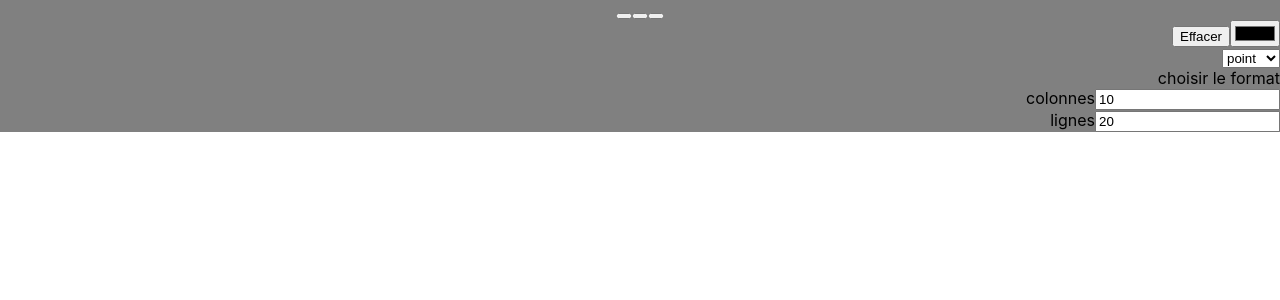
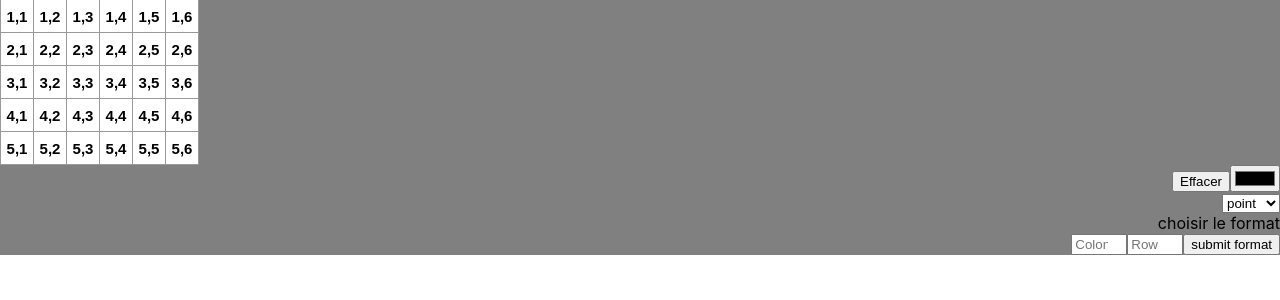
Before and after one commit to Clr34/applicationDessin, a React (Create React App) app: page / in a window 1280 px wide. Shown: the top 300 px of the page. Built offline with nearby package versions, Linux system fonts and the light colour scheme.

Commit message:
erasing and format

```diff
--- a/package.json
+++ b/package.json
@@ -6,6 +6,7 @@
     "@testing-library/jest-dom": "^5.15.0",
     "@testing-library/react": "^11.2.7",
     "@testing-library/user-event": "^12.8.3",
+    "create-react-app": "^4.0.3",
     "react": "^17.0.2",
     "react-dom": "^17.0.2",
     "react-scripts": "4.0.3",
--- a/src/App.css
+++ b/src/App.css
@@ -12,3 +12,42 @@
 .Format{
     text-color: red;
   }
+
+
+.whiteButton{
+    background: white;
+    border: 1px solid #999;
+    float: left;
+    font-size: 15px;
+    font-weight: bold;
+    line-height: 34px;
+    height: 34px;
+    margin-right: -1px;
+    margin-top: -1px;
+    padding: 0;
+    text-align: center;
+    width: 34px;
+    color: black;
+}
+
+.blackButton{
+    background: black;
+    border: 1px solid #999;
+    float: left;
+    font-size: 15px;
+    font-weight: bold;
+    line-height: 34px;
+    height: 34px;
+    margin-right: -1px;
+    margin-top: -1px;
+    padding: 0;
+    text-align: center;
+    width: 34px;
+    color:green;
+}
+
+.board-row:after {
+    clear: both;
+    content: "";
+    display: table;
+}
--- a/src/Board.js
+++ b/src/Board.js
@@ -1,39 +1,84 @@
 import React from 'react';
+import Format from './Components/Format';
+import Eraser from "./Components/Eraser";
 
-class Board extends React.Component{
-    constructor(){
-           super();
+class Pixel extends React.Component{
 
-           this.state = {
-                black: true
+    constructor(props)
+    {
+        super(props)
+        this.indexCol = this.props.indexCol;
+        this.indexRow= this.props.indexRow;
+        this.getColor = this.props.getColor;
+    }
+
+    changeColor = (event) => {
+        //alert("this pixel has been change at " + this.indexRow + "," + this.indexCol + " " + this.getColor);
+        event.target.style.backgroundColor = "black";
+    }
+
+    render()
+    {
+        let btn_white = "whiteButton";
+        return(
+            <button className={btn_white} onClick={this.changeColor} id={this.indexRow+","+this.indexCol} >{this.indexRow+","+this.indexCol}</button>
+        )
     }
 }
 
-      changeColor(){
-        //event.preventDefault();
-          this.setState({black: !this.state.black})
+class Board extends React.Component{
+
+    constructor(props)
+    {
+        super(props)
+        window.board = this;
     }
 
-      Remove(event) {
-        event.preventDefault();
-        alert("you are going to remove your pixels");
+    eraseBoard(nbRow,nbCol){
+        alert("Your about to erase the board");
+
+        let row = nbRow;
+        let col = nbCol;
+
+        for(let z = 1; z < row; z++)
+        {
+            for(let w = 1; w < col; w++)
+            {
+                console.log(z + "," + w);
+            }
+        }
     }
 
-      selectCountry = (e) => {
-        alert("fffffff");
+    buildtable(nbRow,nbCol)
+    {
+        let table = [];
+
+        for(let i = 1 ; i < nbRow+1; i++)
+        {
+            table.push(this.buildRow(nbCol, i));
+        }
+        return <div>{table}</div>
     }
 
+    buildRow(nbCol,nmRow)
+    {
+        let row = [];
+        for(let i = 1 ; i < nbCol+1; i++)
+        {
+            row.push(<Pixel indexRow = {nmRow} indexCol = {i} getColor = "White"></Pixel>)
+        }
+        return (
+            <div className="board-row">
+                {row}
+            </div>
+        );
+
+    }
 
     render(){
-      let btn_class = this.state.black ? "blueButton" : "whiteButton";
         return(
             <div>
-          <button className={btn_class}
-                           onClick={this.changeColor.bind(this)}></button>
-          <button className={btn_class}
-                           onClick={this.changeColor.bind(this)}></button>
-          <button className={btn_class}
-                           onClick={this.changeColor.bind(this)}></button>
+                {this.buildtable(5,6)}
             </div>
         )
     }
--- a/src/Components/Eraser.js
+++ b/src/Components/Eraser.js
@@ -1,8 +1,15 @@
 import React from 'react';
+import Board from "../Board";
 
 class Eraser extends React.Component{
+
+    erase()
+    {
+        window.board.eraseBoard(5,6);
+    }
+
     render(){
-        return <button>Effacer</button>
+        return <button onClick={this.erase}>Effacer</button>
     }
 }
 
--- a/src/Components/Format.js
+++ b/src/Components/Format.js
@@ -1,13 +1,42 @@
 import React from 'react';
 
 class Format extends React.Component{
+    constructor(props)
+    {
+        super(props)
+        this.changeformat = this.changeformat.bind(this);
+        this.getCol = React.createRef();
+        this.getRow = React.createRef();
+        window.row_col = this;
+    }
+
+    changeformat()
+    {
+        alert("vous aller changer le format colonne: " + this.getCol.current.value + " ligne: " + this.getRow.current.value) ;
+
+        const value = this.getCol.current.value*this.getRow.current.value;
+
+        alert("Your going to creat " + value + " pixel");
+    }
+
+    getFormatRow()
+    {
+        return 6;
+    }
+
+    getFormatCol()
+    {
+        return 3;
+    }
+
     render(){
         return (
             <span className='Format'>
-                <div>choisir le format</div>
-                <div>colonnes<input type="text" value="10"/></div>
-                <div>lignes<input type="text" value="20"/></div>
-            </span>
+               <div>choisir le format</div>
+                <input type="number" ref={this.getCol} placeholder="Colonne" name={5} max={10} min={1}/>
+                <input type="number" ref={this.getRow} placeholder="Row" name={5} max={10} min={1}/>
+               <button onClick={this.changeformat}>submit format</button>
+           </span>
         )
     }
 }
```
Also changed, not shown: 1 other file (tests, documents, lock files or other folders). Lines whose indentation alone changed are shown as unchanged.
